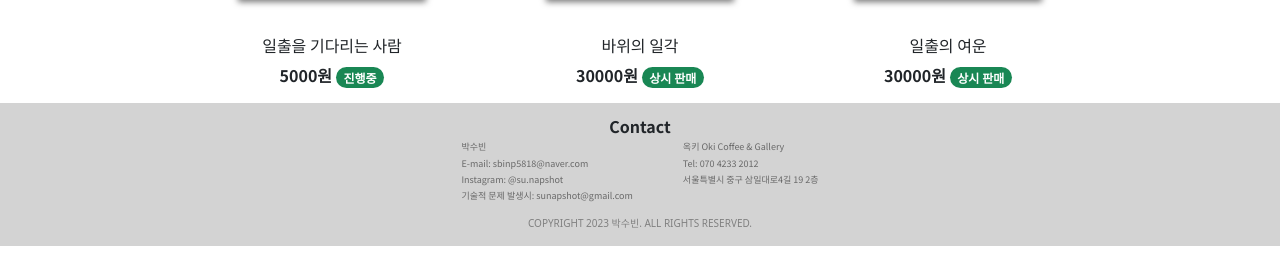
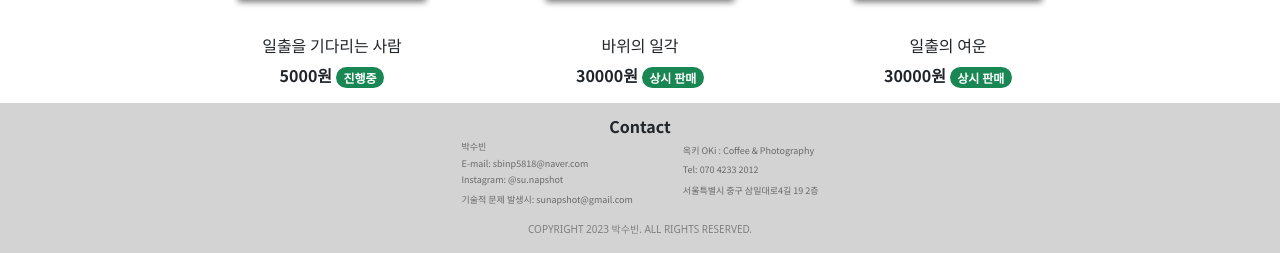
Before and after one commit to growthubin/PhotoAuction, a Django app: page / in a window 1280 px wide. Shown: the part 2226-2479 px from the top of the page. Run offline with Django 4.2, Linux system fonts and the light colour scheme; data comes from the database, SQL or seed files in the repository; parts of the project's set-up code (start-up, migrations or seed data) failed here and were passed over.

Commit message:
contact 옥키 명기오타 수정

```diff
--- a/templates/auction/main2.html
+++ b/templates/auction/main2.html
@@ -34,7 +34,7 @@
             <p class="regular font-size-regular">작가: 박수빈</p>
             <p class="regular font-size-regular">전시: 목적이 있는 여행</p>
             <p class="regular font-size-regular">(3/12 ~ 3/18) Hushed Cafe & Gallery</p>
-            <p class="regular font-size-regular">(5/9 ~ 5/20) 옥키 Oki Coffee & Gallery</p>
+            <p class="regular font-size-regular">(5/9 ~ 5/20) 옥키 OKi : Coffee & Photography</p>
         </div>
     </div>
 </div>
@@ -46,14 +46,6 @@
                                                 onclick="window.open('https://naver.me/G14a4RzO')">갤러리 카페 옥키</span>에서
             실물을 확인해보세요</p>
     </div>
-    {#    <div>#}
-    {#        <form style="display: flex; flex-direction: row" method="GET" action="{% url 'search_result' %}">#}
-    {#            {% csrf_token %}#}
-    {#            <input style="width:80%; height: 35px; border-radius: 15px; border: solid 1px lightgray; margin-right:19px;"#}
-    {#                   type="search" name="kw">#}
-    {#            <button class="w-btn" type="submit">검색</button>#}
-    {#        </form>#}
-    {#    </div>#}
 </div>
 
 
@@ -89,13 +81,13 @@
             <p class="regular contact-info" style="color: dimgray"> 박수빈 </p>
             <p class="regular contact-info" style="color: dimgray"> E-mail: sbinp5818@naver.com </p>
             <p class="regular contact-info" style="color: dimgray"> Instagram: @su.napshot </p>
-            <p class="regular contact-info" style="color: dimgray"> 기술적 문제 발생시: sunapshot@gmail.com </p>
+            <p class="regular contact-info" style="color: dimgray; line-height: normal"> 기술적 문제 발생시: sunapshot@gmail.com </p>
         </div>
         <!-- 옥키 -->
         <div style="margin-left: 50px; text-align: left">
-            <p class="regular contact-info" style="color: dimgray"> 옥키 Oki Coffee & Gallery</p>
+            <p class="regular contact-info" style="color: dimgray; line-height: normal"> 옥키 OKi : Coffee & Photography</p>
             <p class="regular contact-info" style="color: dimgray"> Tel: 070 4233 2012 </p>
-            <p class="regular contact-info" style="color: dimgray"> 서울특별시 중구 삼일대로4길 19 2층 </p>
+            <p class="regular contact-info" style="color: dimgray; line-height: normal"> 서울특별시 중구 삼일대로4길 19 2층 </p>
         </div>
     </div>
     <div class="font-size-small" style="color: gray; padding-top: 10px"> COPYRIGHT 2023 박수빈. ALL RIGHTS RESERVED.</div>
--- a/templates/content/product_detail2.html
+++ b/templates/content/product_detail2.html
@@ -116,9 +116,9 @@ forward_to_inbox
         </div>
         <!-- 옥키 -->
         <div style="margin-left: 50px; text-align: left">
-            <p class="regular contact-info" style="color: dimgray"> 옥키 Oki Coffee & Gallery</p>
+            <p class="regular contact-info" style="color: dimgray; line-height: normal"> 옥키 OKi : Coffee & Photography</p>
             <p class="regular contact-info" style="color: dimgray"> Tel: 070 4233 2012 </p>
-            <p class="regular contact-info" style="color: dimgray"> 서울특별시 중구 삼일대로4길 19 2층 </p>
+            <p class="regular contact-info" style="color: dimgray; line-height: normal"> 서울특별시 중구 삼일대로4길 19 2층 </p>
         </div>
     </div>
     <div class="font-size-small" style="color: gray; padding-top: 10px"> COPYRIGHT 2023 박수빈. ALL RIGHTS RESERVED.
```
